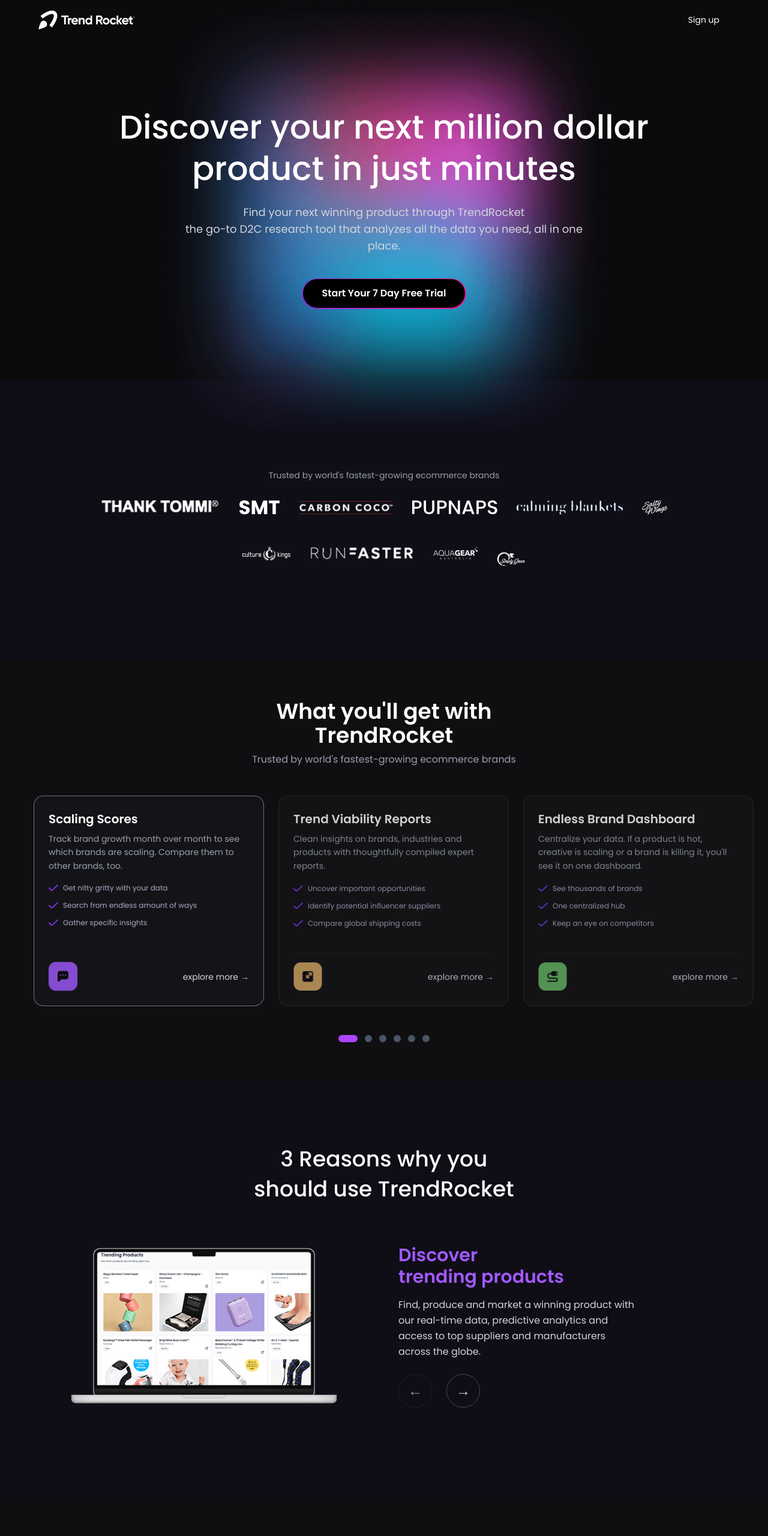
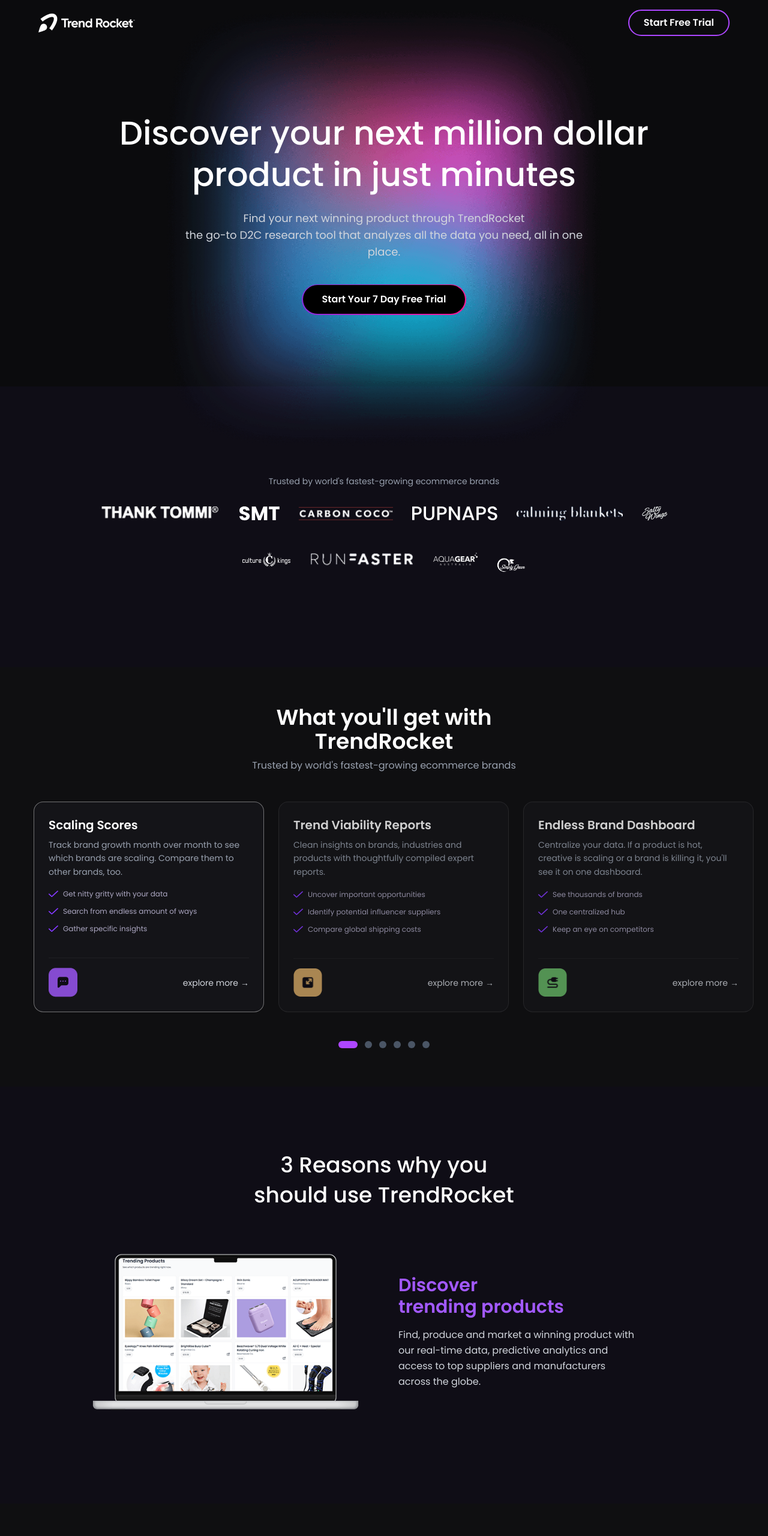
Before and after one commit to nabiy3v/trendrocket, a React (Vite) app: page / in a window 1280 px wide. Shown: the top 2560 px of the page at 60% size. Built offline with nearby package versions, Linux system fonts and the light colour scheme.

Commit message:
added form

```diff
--- a/src/components/navbar.tsx
+++ b/src/components/navbar.tsx
@@ -1,6 +1,16 @@
 import logo from "/assets/logo.png";
 
 export default function Navbar() {
+  const scrollToPricing = () => {
+    const pricingSection = document.getElementById('pricing');
+    if (pricingSection) {
+      pricingSection.scrollIntoView({
+        behavior: 'smooth',
+        block: 'start'
+      });
+    }
+  };
+
   return (
     <header className="w-full px-4 py-4 bg-[#0B0B0D]">
       <div className="max-w-6xl mx-auto flex items-center justify-between">
@@ -12,19 +22,12 @@ export default function Navbar() {
           />
         </div>
 
-        <div className="flex items-center gap-4">
-          {/* <button className="text-gray-300 text-sm hover:text-white transition">
-            Login
-          </button> */}
-
+        <div className="flex items-center">
           <button
-            className="
-              text-sm text-white px-4 py-1.5 rounded-full
-              border border-transparent
-              hover:opacity-90 transition
-            "
+            onClick={scrollToPricing}
+            className="border-purple-500 border-2 cursor-pointer text-white font-semibold text-[14px] sm:text-[16px] py-2 px-3 sm:py-2 sm:px-6 rounded-full transition duration-200 hover:bg-purple-500/10"
           >
-            Sign up
+            Start Free Trial
           </button>
         </div>
       </div>
--- a/src/pages/home.tsx
+++ b/src/pages/home.tsx
@@ -3,7 +3,7 @@ import Brands from "../sections/brands";
 import BusinessHero from "../sections/businessHero";
 import Cards from "../sections/cards";
 import FAQ from "../sections/faq";
-import Footer from "../sections/footer";
+import Footer from "../components/footer";
 import Hero from "../sections/hero";
 import Platform from "../sections/platformComparison";
 import Pricing from "../sections/pricing";
--- a/src/sections/cards.tsx
+++ b/src/sections/cards.tsx
@@ -111,18 +111,16 @@ export default function Cards() {
   };
 
   return (
-    <section className="w-full bg-[#0f0f11] text-white py-16 px-4 overflow-hidden">
+    <section className="  w-full bg-[#0f0f11] text-white py-16 px-4 overflow-hidden">
       <div className="text-center mb-12">
         <h1 className="text-3xl md:text-4xl font-semibold">
           What you'll get with <br />{" "}
-            TrendRocket
-
+          TrendRocket
         </h1>
         <p className="text-gray-400 mt-2">
           Trusted by world's fastest-growing ecommerce brands
         </p>
       </div>
-
       <div
         ref={scrollRef}
         onScroll={handleScroll}
@@ -142,7 +140,7 @@ export default function Cards() {
                 flex flex-col w-[300px] sm:w-96 flex-shrink-0 snap-center
                 ${card.hoverColor}
                 ${activeIndex === index
-                  ? 'border-white/40 bg-[#1a1a20]' // scale-[1.02] olib tashlandi
+                  ? 'border-white/40 bg-[#1a1a20]'
                   : 'opacity-80 hover:opacity-100'}
               `}
             >
--- a/src/sections/faq.tsx
+++ b/src/sections/faq.tsx
@@ -61,7 +61,7 @@ export default function FAQ() {
           {faqData.map((faq, index) => (
             <div key={index} className="border-b border-gray-700 pb-4">
               <button
-                className="flex justify-between items-center w-full text-left py-3"
+                className="flex justify-between items-center w-full text-left py-3 cursor-pointer"
                 onClick={() => toggleFAQ(index)}
               >
                 <h4 className="sm:text-lg font-medium">
--- a/src/sections/pricing.tsx
+++ b/src/sections/pricing.tsx
@@ -1,5 +1,13 @@
+import { useState } from 'react';
+
 export default function Pricing() {
+  const [isModalOpen, setIsModalOpen] = useState(false);
+
+  const openModal = () => setIsModalOpen(true);
+  const closeModal = () => setIsModalOpen(false);
+
   return (
+    <>
       <section id="pricing" className="w-full bg-[#0f0f11] text-white py-16 px-4 mt-[50px]">
         <div className="max-w-6xl mx-auto">
           <div className="text-center mb-16">
@@ -25,7 +33,10 @@ export default function Pricing() {
                 </div>
               </div>
 
-            <button className="w-full border-purple-500 border-2 cursor-pointer text-white font-semibold py-3 px-6 rounded-full transition duration-200 mb-8">
+              <button
+                onClick={openModal}
+                className="w-full border-purple-500 border-2 cursor-pointer text-white font-semibold py-3 px-6 rounded-full transition duration-200 mb-8 hover:bg-purple-500/10"
+              >
                 Start Your Free Trial
               </button>
 
@@ -82,7 +93,10 @@ export default function Pricing() {
                   </div>
                 </div>
 
-              <button className="w-full bg-[#A259FF] text-black font-semibold py-3 px-6 rounded-full transition duration-200 mb-8 hover:bg-[#8A2BE2]">
+                <button
+                  onClick={openModal}
+                  className="w-full cursor-pointer bg-[#A259FF] text-black font-semibold py-3 px-6 rounded-full transition duration-200 mb-8 hover:bg-[#8A2BE2]"
+                >
                   Start Your Free Trial
                 </button>
 
@@ -137,5 +151,72 @@ export default function Pricing() {
           </div>
         </div>
       </section>
+
+      {/* Modal */}
+      {isModalOpen && (
+        <div className="fixed inset-0 z-50 flex items-center justify-center p-4 bg-black/50 backdrop-blur-sm">
+          <div className="bg-[#141418] border border-white/10 rounded-2xl w-full max-w-md mx-auto">
+            <div className="p-6">
+              <div className="flex justify-between items-center mb-6">
+                <h2 className="text-2xl font-semibold text-white">Start Your Free Trial</h2>
+                <button
+                  onClick={closeModal}
+                  className="text-gray-400 hover:text-white transition-colors"
+                >
+                  <svg className="w-6 h-6" fill="none" stroke="currentColor" viewBox="0 0 24 24">
+                    <path strokeLinecap="round" strokeLinejoin="round" strokeWidth={2} d="M6 18L18 6M6 6l12 12" />
+                  </svg>
+                </button>
+              </div>
+
+              <form className="space-y-4">
+                <div>
+                  <label htmlFor="name" className="block text-sm font-medium text-gray-300 mb-2">
+                    Name
+                  </label>
+                  <input
+                    type="text"
+                    id="name"
+                    className="w-full bg-[#0f0f11] border border-white/10 rounded-lg px-4 py-3 text-white placeholder-gray-500 focus:outline-none focus:border-purple-500 transition-colors"
+                    placeholder="Enter your name"
+                  />
+                </div>
+
+                <div>
+                  <label htmlFor="surname" className="block text-sm font-medium text-gray-300 mb-2">
+                    Surname
+                  </label>
+                  <input
+                    type="text"
+                    id="surname"
+                    className="w-full bg-[#0f0f11] border border-white/10 rounded-lg px-4 py-3 text-white placeholder-gray-500 focus:outline-none focus:border-purple-500 transition-colors"
+                    placeholder="Enter your surname"
+                  />
+                </div>
+
+                <div>
+                  <label htmlFor="description" className="block text-sm font-medium text-gray-300 mb-2">
+                    Description
+                  </label>
+                  <textarea
+                    id="description"
+                    rows={4}
+                    className="w-full bg-[#0f0f11] border border-white/10 rounded-lg px-4 py-3 text-white placeholder-gray-500 focus:outline-none focus:border-purple-500 transition-colors resize-none"
+                    placeholder="Tell us about your business needs..."
+                  />
+                </div>
+
+                <button
+                  type="submit"
+                  className="w-full bg-[#A259FF] text-black font-semibold py-3 px-6 rounded-full transition duration-200 hover:bg-[#8A2BE2] mt-6"
+                >
+                  Start Your Free Trial
+                </button>
+              </form>
+            </div>
+          </div>
+        </div>
+      )}
+    </>
   );
 }
--- a/src/sections/reasonsSection.tsx
+++ b/src/sections/reasonsSection.tsx
@@ -1,6 +1,6 @@
 export default function ReasonsSection() {
   return (
-    <section className="w-full text-white py-14 px-6 mt-[50px]">
+    <section className="w-full text-white py-14 px-6 mt-[50px] flex flex-col items-center justify-center">
       <h2 className="text-center text-3xl md:text-4xl font-medium leading-snug">
         3 Reasons why you <br /> should use TrendRocket
       </h2>
@@ -25,32 +25,6 @@ export default function ReasonsSection() {
             predictive analytics and access to top suppliers and manufacturers
             across the globe.
           </p>
-
-          <div className="flex items-center gap-6 mt-6">
-            <button
-              className="
-          w-14 h-14 rounded-full
-          border border-gray-500/20
-          flex items-center justify-center
-          hover:border-gray-400/40
-          transition
-        "
-            >
-              <span className="text-gray-400 text-2xl">←</span>
-            </button>
-
-            <button
-              className="
-          w-14 h-14 rounded-full
-          border border-gray-400/40
-          flex items-center justify-center
-          hover:border-gray-300/60
-          transition
-        "
-            >
-              <span className="text-gray-300 text-2xl">→</span>
-            </button>
-          </div>
         </div>
       </div>
     </section>
```
Also changed, not shown: src/components/footer.tsx (renamed from src/sections/footer.tsx). Lines whose indentation alone changed are shown as unchanged.
